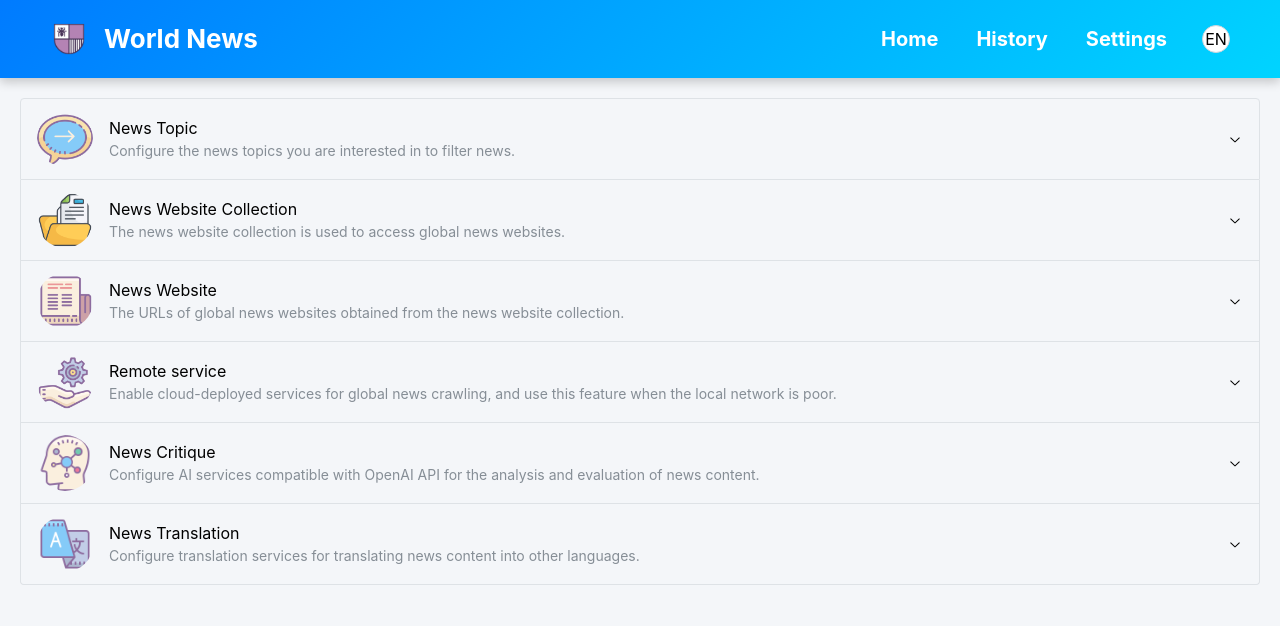
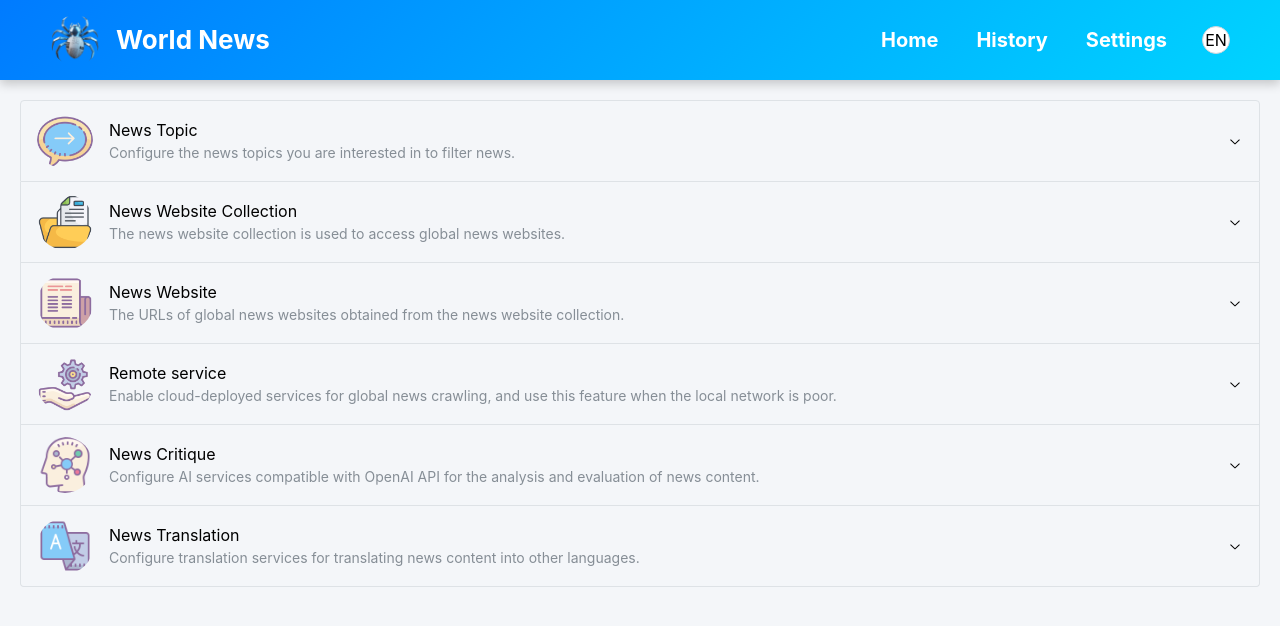
Before and after one commit to mjiee/world-news, a React (Vite) app in the folder frontend/: page /settings in a window 1280 px wide. Shown: the top 626 px of the page. Built offline with nearby package versions, Linux system fonts and the light colour scheme.

Commit message:
feat: update apn log

```diff
--- a/frontend/src/assets/styles/header.module.css
+++ b/frontend/src/assets/styles/header.module.css
@@ -1,6 +1,6 @@
 .header {
   background: linear-gradient(135deg, #007bff, #00d4ff);
-  padding: 20px 50px;
+  padding: 15px 50px;
   box-shadow: 0 4px 10px rgba(0, 0, 0, 0.2);
 }
 
--- a/frontend/src/pages/home/HomePage.tsx
+++ b/frontend/src/pages/home/HomePage.tsx
@@ -1,6 +1,6 @@
 import { Outlet, useNavigate } from "react-router";
 import { useTranslation } from "react-i18next";
-import { Flex, Group, Avatar, Title, Text, Button, Menu, Burger } from "@mantine/core";
+import { Group, Avatar, Title, Text, Button, Menu, Burger } from "@mantine/core";
 import { useDisclosure } from "@mantine/hooks";
 import { LanguageSwitcher } from "@/components";
 import styles from "@/assets/styles/header.module.css";
@@ -12,12 +12,12 @@ export function HomePage() {
     <>
       <header className={styles.header}>
         <Group justify="space-between">
-          <Flex align="center" gap="md">
-            <Avatar src={appicon} variant="default" radius="sx" />
+          <Group align="center">
+            <Avatar src={appicon} size={50} />
             <Title c="white" fw={700} order={2} visibleFrom="xs">
               World News
             </Title>
-          </Flex>
+          </Group>
 
           <Group>
             <DesktopNav />
```
Also changed, not shown: frontend/src/assets/images/appicon.png, 1 other file (tests, documents, lock files or other folders).
